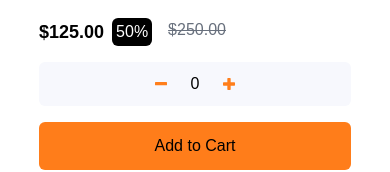
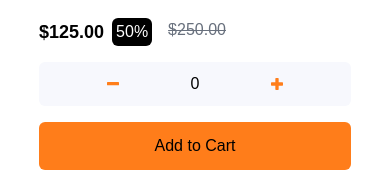
Before and after one commit to MartinPettersen/vue-exommerce-main-product-page-challenge, a Vue app: page / in a window 390 px wide. Shown: the part 702-874 px from the top of the page. Built offline with nearby package versions, Linux system fonts and the light colour scheme.

Commit message:
fix product count button for mobile layout

```diff
--- a/src/components/ProductShowcase.vue
+++ b/src/components/ProductShowcase.vue
@@ -45,9 +45,9 @@ import { defineProps } from 'vue';
       </div>
         <div class="flex flex-col md:flex-row md:space-x-2 ">
           <div
-            class="flex flex-row items-center justify-center px-3 rounded-md space-x-4 bg-[color:hsl(223,64%,98%)]"
+            class="flex flex-row items-center justify-evenly md:justify-center px-3 rounded-md space-x-4 bg-[color:hsl(223,64%,98%)]"
           >
-            <button @click="props.minusOne()" class="py-4 px-2">
+            <button @click="props.minusOne()" class="py-4 px-2 flex">
               <img class="h-1 w-auto hover:cursor-pointer" v-bind:src="minus" />
             </button>
 
```
